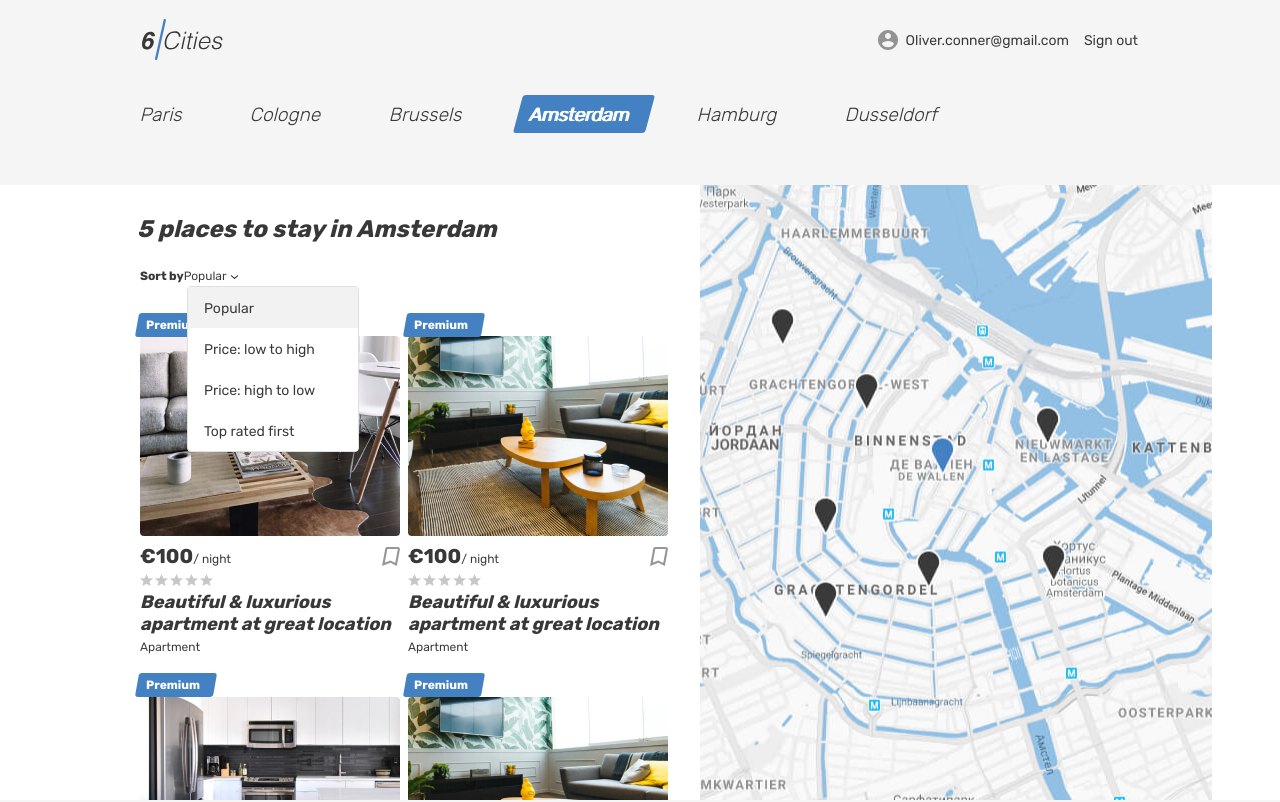
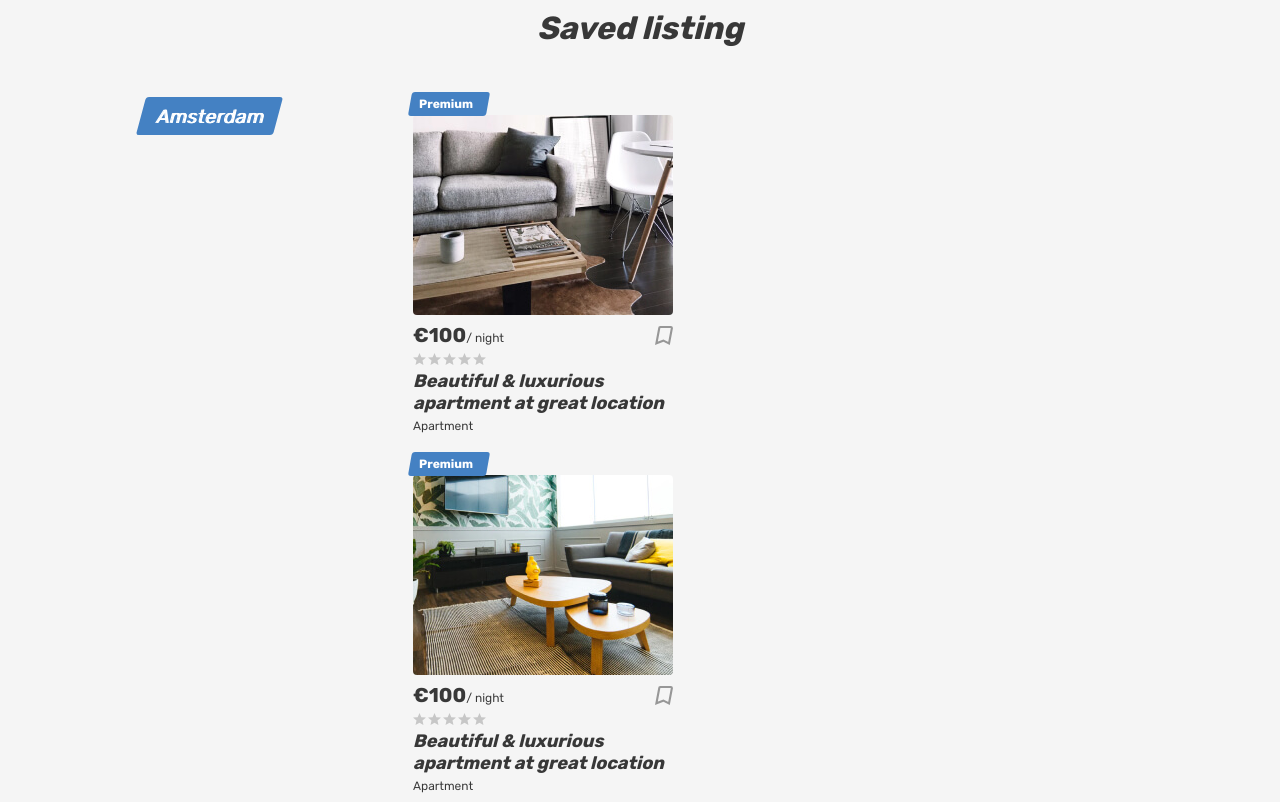
Before and after one commit to KuryakovDen/42634-six-cities-9, a React (Create React App) app in the folder project/: page /favorites in a window 1280 px wide. Shown: the top 802 px of the page. Built offline with nearby package versions, Linux system fonts and the light colour scheme.

Commit message:
feat: Добавление маршрутизации

```diff
--- a/project/src/components/app/app.tsx
+++ b/project/src/components/app/app.tsx
@@ -1,11 +1,27 @@
 import MainScreen from '../../screens/main-screen/main-screen';
+import {BrowserRouter, Route, Routes} from 'react-router-dom';
+import {AppRoute} from '../../const';
+import LoginScreen from '../../screens/login-screen/login-screen';
+import FavoritesScreen from '../../screens/favorites-screen/favorites-screen';
+import OfferScreen from '../../screens/offer-screen/offer-screen';
+import NotFoundScreen from '../../screens/not-found-screen/not-found-screen';
 
 type AppProps = {
   placesCount: number;
 };
 
 function App({ placesCount }: AppProps): JSX.Element {
-  return <MainScreen placesCount={placesCount} />;
+  return (
+    <BrowserRouter>
+      <Routes>
+        <Route path={AppRoute.Main} element={<MainScreen placesCount={placesCount} />} />
+        <Route path={AppRoute.SignIn} element={<LoginScreen />} />
+        <Route path={AppRoute.Favorites} element={<FavoritesScreen />} />
+        <Route path={AppRoute.Offer} element={<OfferScreen />} />
+        <Route path={'*'} element={<NotFoundScreen />} />
+      </Routes>
+    </BrowserRouter>
+  );
 }
 
 export default App;
```
